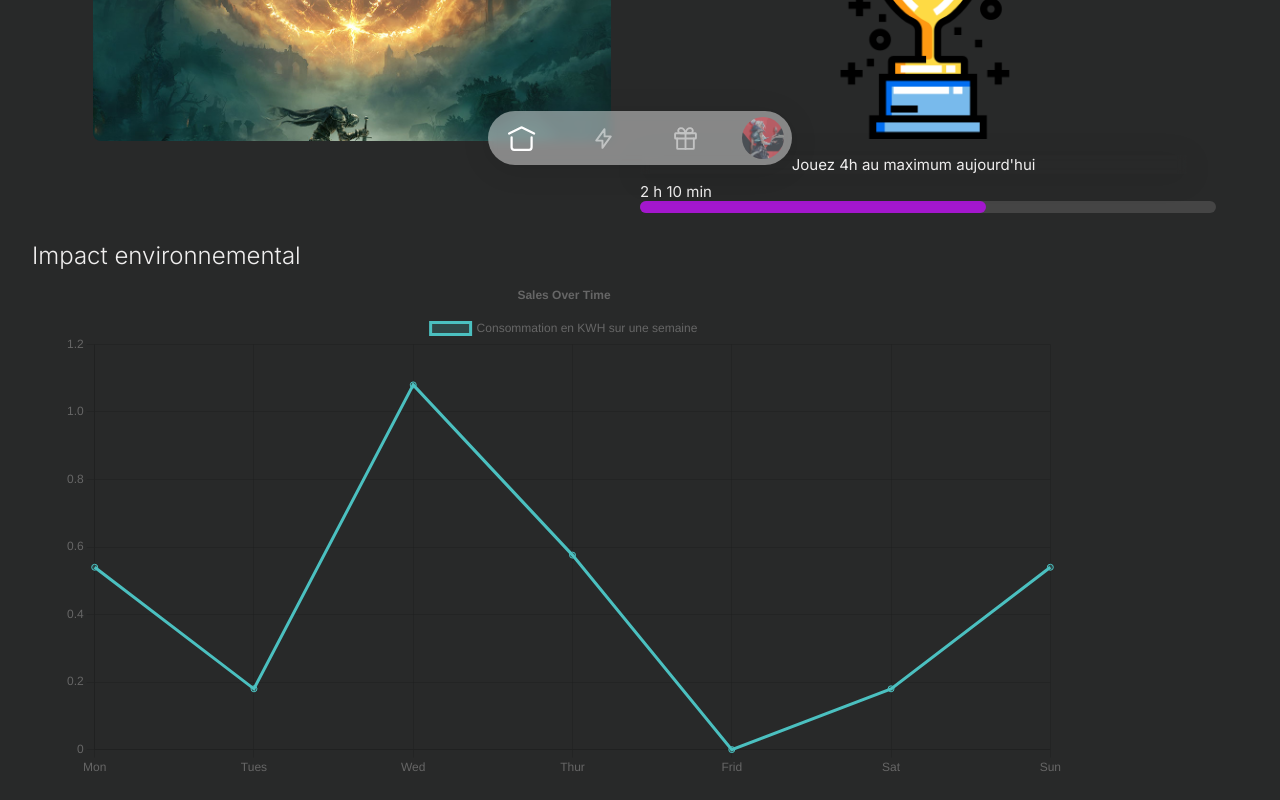
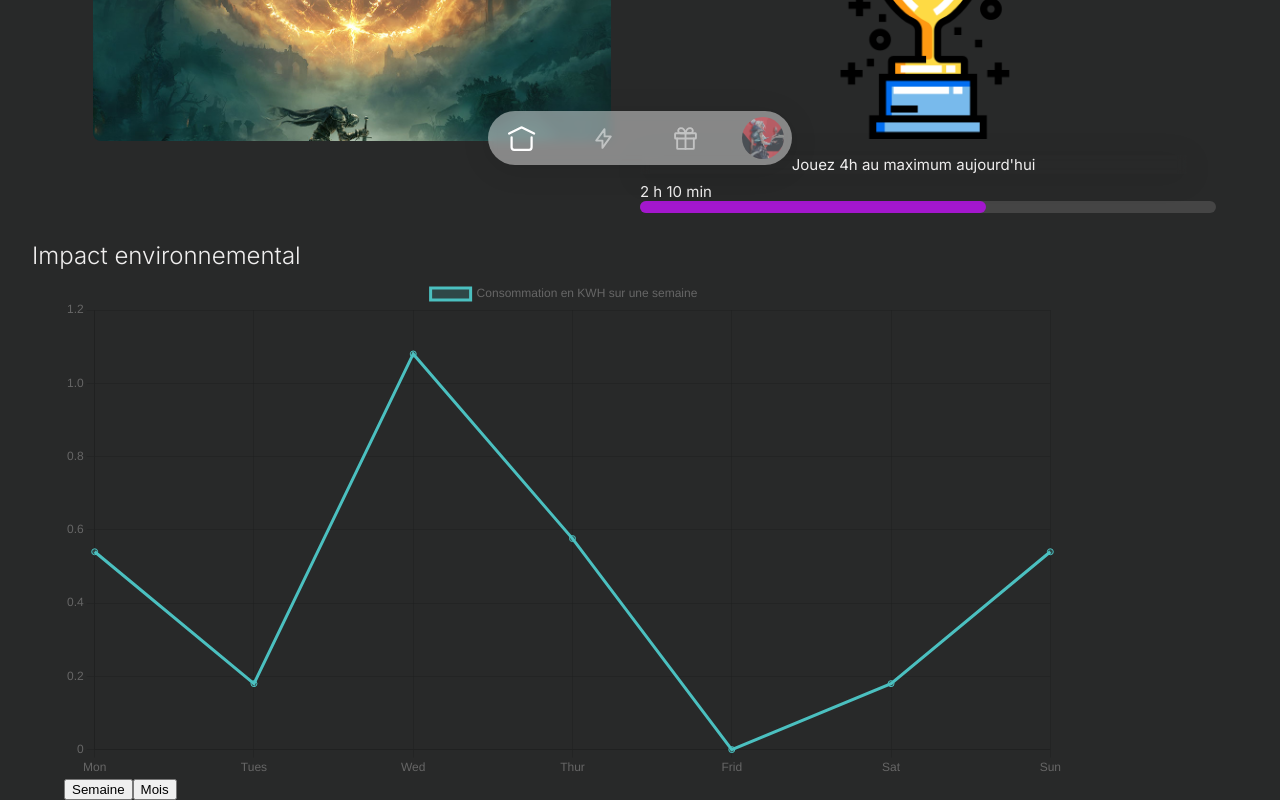
Before and after one commit to JaxV9/playimpact, a Next.js app: page / in a window 1280 px wide. Shown: the part 608-1408 px from the top of the page. Before the commit the page ends 1386 px from the top, so only its background shows below. Built offline with nearby package versions, Linux system fonts and the light colour scheme.

Commit message:
graph did

```diff
--- a/src/components/chart/chart.tsx
+++ b/src/components/chart/chart.tsx
@@ -48,7 +48,7 @@ const ChartComponent = ({currentLabelXProps, dataXProps}:ChartComponentPropsType
         position: 'top' as const,
       },
       title: {
-        display: true,
+        display: false,
         text: 'Sales Over Time',
       },
     },
--- a/src/components/ecoImpact/ecoImpact.tsx
+++ b/src/components/ecoImpact/ecoImpact.tsx
@@ -9,6 +9,7 @@ import {
 import { useEffect, useState } from "react";
 import { Line } from "react-chartjs-2";
 import ChartComponent from "../chart/chart";
+import { LoadMoreBtn } from "../ui/buttons/loadMoreBtn/loadMoreBtn";
 // Register ChartJS components using ChartJS.register
 ChartJS.register(
     CategoryScale,
@@ -28,42 +29,65 @@ export const EcoImpact = ({ currentPlatformProps }: EcoImpactPropsType) => {
     const [consumption, setConsumption] = useState<number>(0)
     const [dataY, setDataY] = useState<number[]>([])
 
-    const consumptionByWeek: any = [
+    const consumptionByDays: any = [
         {
             "day": "monday",
             "Xbox": 3,
-            "playstation-in-hours": 1
+            "Playstation": 1
         },
         {
             "day": "tuesday",
             "Xbox": 1,
-            "playstation-in-hours": 2
+            "Playstation": 2
         },
         {
             "day": "wednesday",
             "Xbox": 6,
-            "playstation-in-hours": 0.3
+            "Playstation": 0.3
         },
         {
             "day": "thursday",
             "Xbox": 3.2,
-            "playstation-in-hours": 1
+            "Playstation": 1
         },
         {
             "day": "friday",
             "Xbox": 0,
-            "playstation-in-hours": 6
+            "Playstation": 6
         },
         {
             "day": "saturday",
             "Xbox": 1,
-            "playstation-in-hours": 2
+            "Playstation": 2
         },
         {
             "day": "sunday",
             "Xbox": 3,
-            "playstation-in-hours": 3
+            "Playstation": 3
         },
+    ]
+
+    const consumptionByWeeks: any = [
+        {
+            "week": "1",
+            "Xbox": 5,
+            "Playstation": 10
+        },
+        {
+            "week": "2",
+            "Xbox": 10,
+            "Playstation": 6
+        },
+        {
+            "week": "3",
+            "Xbox": 10,
+            "Playstation": 5
+        },
+        {
+            "week": "4",
+            "Xbox": 9,
+            "Playstation": 8
+        }
     ]
 
     //Consommation en Kwh = puissance en watt x temps en heures / 1000
@@ -88,13 +112,33 @@ export const EcoImpact = ({ currentPlatformProps }: EcoImpactPropsType) => {
     ]
 
     useEffect(() => {
-        if (currentPlatformProps == "Xbox") {
+        if (currentPlatformProps == "Xbox" && timeRange == "week") {
             setDataY([])
-            consumptionByWeek.forEach((item: any) => {
-                setDataY(prev => [...prev, convertInKWH(180,Number(item.Xbox))])
+            consumptionByDays.forEach((item: any) => {
+                setDataY(prev => [...prev, convertInKWH(180, Number(item.Xbox))])
             });
         }
-    }, [currentPlatformProps])
+        if (currentPlatformProps == "Playstation" && timeRange == "week") {
+            console.log("hello")
+            setDataY([])
+            consumptionByDays.forEach((item: any) => {
+                setDataY(prev => [...prev, convertInKWH(180, Number(item.Playstation))])
+            });
+            console.log("here" +consumptionByDays[0].Playstation)
+        }
+        if (currentPlatformProps == "Xbox" && timeRange == "month") {
+            setDataY([])
+            consumptionByWeeks.forEach((item: any) => {
+                setDataY(prev => [...prev, convertInKWH(180, Number(item.Xbox))])
+            });
+        }
+        if (currentPlatformProps == "Playstation" && timeRange == "month") {
+            setDataY([])
+            consumptionByWeeks.forEach((item: any) => {
+                setDataY(prev => [...prev, convertInKWH(180, Number(item.Playstation))])
+            });
+        }
+    }, [currentPlatformProps, timeRange])
 
     return (
         <>
@@ -104,6 +148,13 @@ export const EcoImpact = ({ currentPlatformProps }: EcoImpactPropsType) => {
                         <ChartComponent currentLabelXProps={timeRange} dataXProps={dataY} />
                         : null
                 }
+                {
+                    timeRange == "month" ?
+                        <ChartComponent currentLabelXProps={timeRange} dataXProps={dataY} />
+                        : null
+                }
+                <LoadMoreBtn functionProps={() => setTimeRange("week")} textProps="Semaine" />
+                <LoadMoreBtn functionProps={() => setTimeRange("month")} textProps="Mois" />
             </div>
         </>
     )
--- a/src/components/ecoImpact/style.css
+++ b/src/components/ecoImpact/style.css
@@ -3,5 +3,4 @@
     height: 500px;
     margin-left: auto;
     margin-right: auto;
-    display: flex;
 }
--- /dev/null
+++ b/src/components/ui/buttons/loadMoreBtn/loadMoreBtn.tsx
@@ -0,0 +1,15 @@
+'use client';
+
+type LoadMoreBtnPropsType = {
+    functionProps?: any,
+    textProps: string
+}
+
+export const LoadMoreBtn = ({functionProps, textProps}: LoadMoreBtnPropsType) => {
+
+    return(
+        <>
+            <button onClick={functionProps} className="loadMoreBtn">{textProps}</button>
+        </>
+    )
+}
--- /dev/null
+++ b/src/components/ui/buttons/loadMoreBtn/style.css
@@ -0,0 +1,13 @@
+.loadMoreBtn {
+    padding: 8px 16px;
+    background-color: rgb(15, 198, 15);
+    border: none;
+    border-radius: 8px;
+    font-size: 16px;
+    cursor: pointer;
+    color: white;
+}
+
+.loadMoreBtn:hover {
+    background-color: rgb(14, 168, 14);
+}
```
